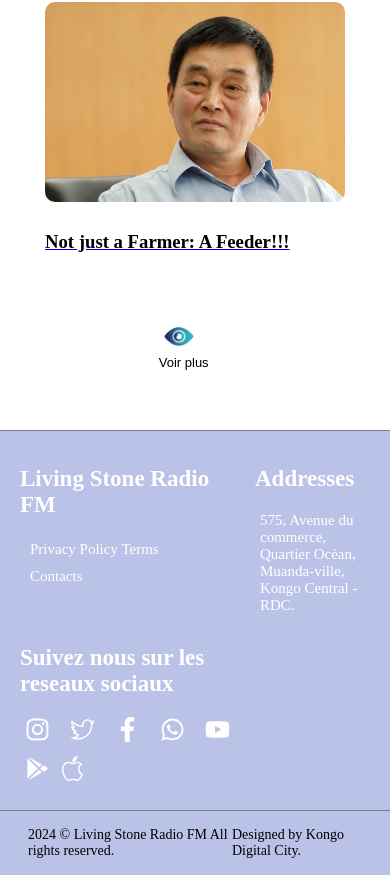
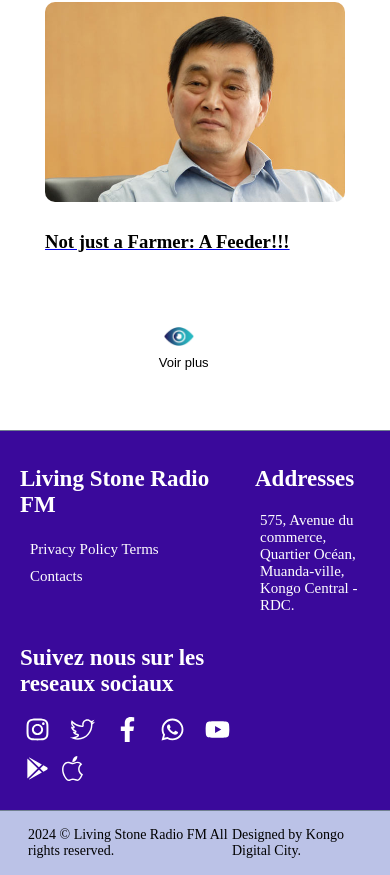
Before and after one commit to Kbbifu/radiolsrnet, a React (Create React App) app: page /news in a window 390 px wide. Shown: the part 1090-1965 px from the top of the page. Built offline with nearby package versions, Linux system fonts and the light colour scheme; a web font is replaced by a local one.

Commit message:
modif style

```diff
--- a/src/App.css
+++ b/src/App.css
@@ -912,11 +912,12 @@ align-items: center;
   .nav_men li{
     list-style: none;
     padding: 10px 80px;
+    color: white;
 
   }
   .nav_men li a{
     text-decoration: none;
-    color: black;
+    color: white;
   }
   /* Nav active class  */
   .nav_active{
@@ -1177,7 +1178,7 @@ align-items: center;
 
 /* tv  */
 .presenterContainer{
-  background-color: var(--yellow-bg-color);
+  background-color: white;
   display: block;
   padding: 5px 20px 10px;
 
@@ -1452,7 +1453,7 @@ align-items: center;
 
 .footerContainer{
   padding: 20px;
-  background-color: var(--yellow-bg-color);
+  background-color: rgb(58, 9, 155);
   color: white;
   display: grid;
   grid-template-columns: repeat(2, 1fr);
```
